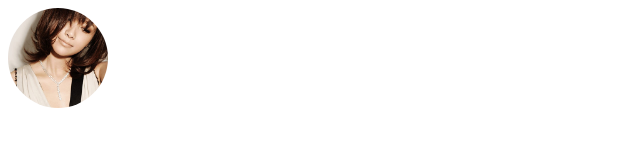
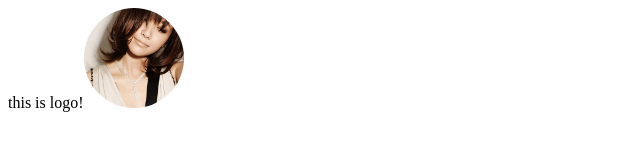
Before and after one commit to yoga-zhang/1610-1, a plain HTML site: page src/index.html in a window 1280 px wide. Shown: the whole page, without its empty margins (0-640 px from the left). Drawn offline with Linux system fonts and the light colour scheme.

Commit message:
write index.html logo

```diff
--- a/src/index.html
+++ b/src/index.html
@@ -8,7 +8,7 @@
 	</head>
 	<body>
 		<header>
-			<div class="logo"><img src="img/g9.jpg"/></div>
+			<div class="logo">this is logo!<img src="img/g9.jpg"/></div>
 		</header>
 	</body>
 </html>
```
